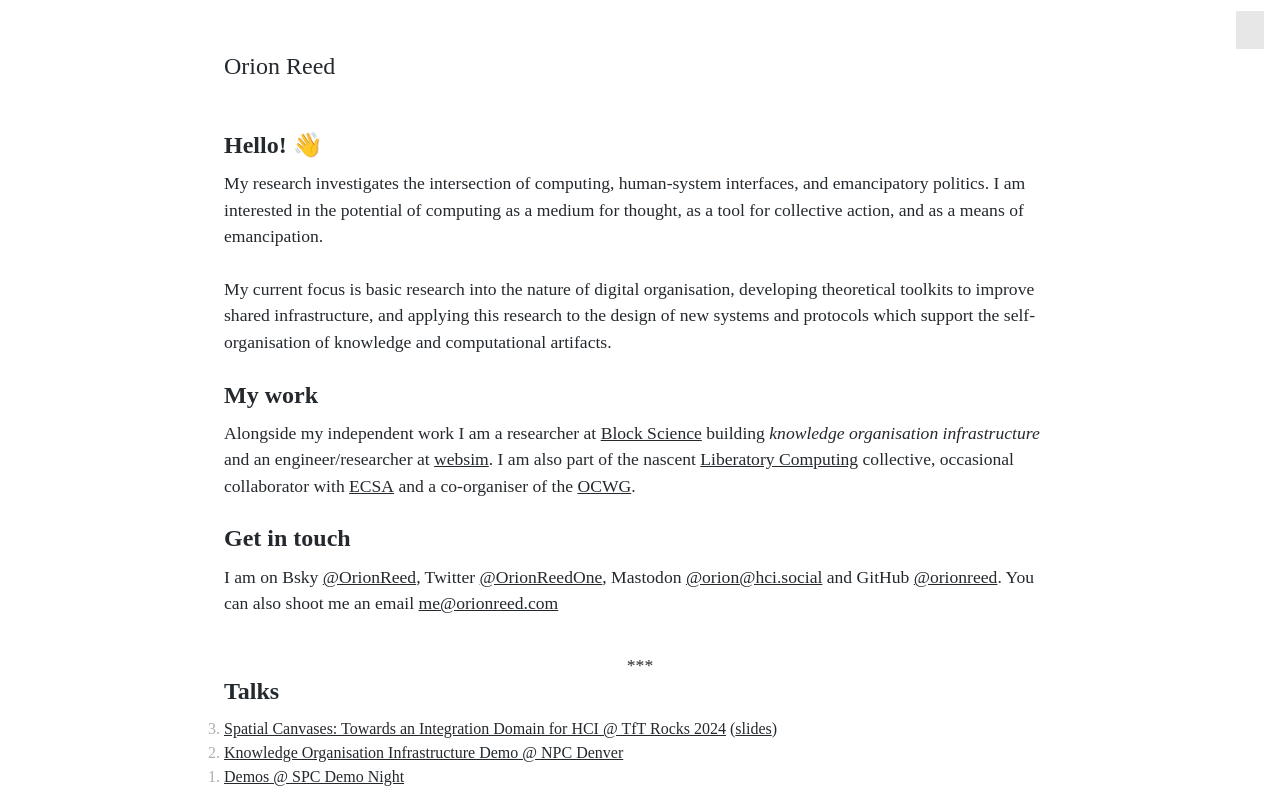
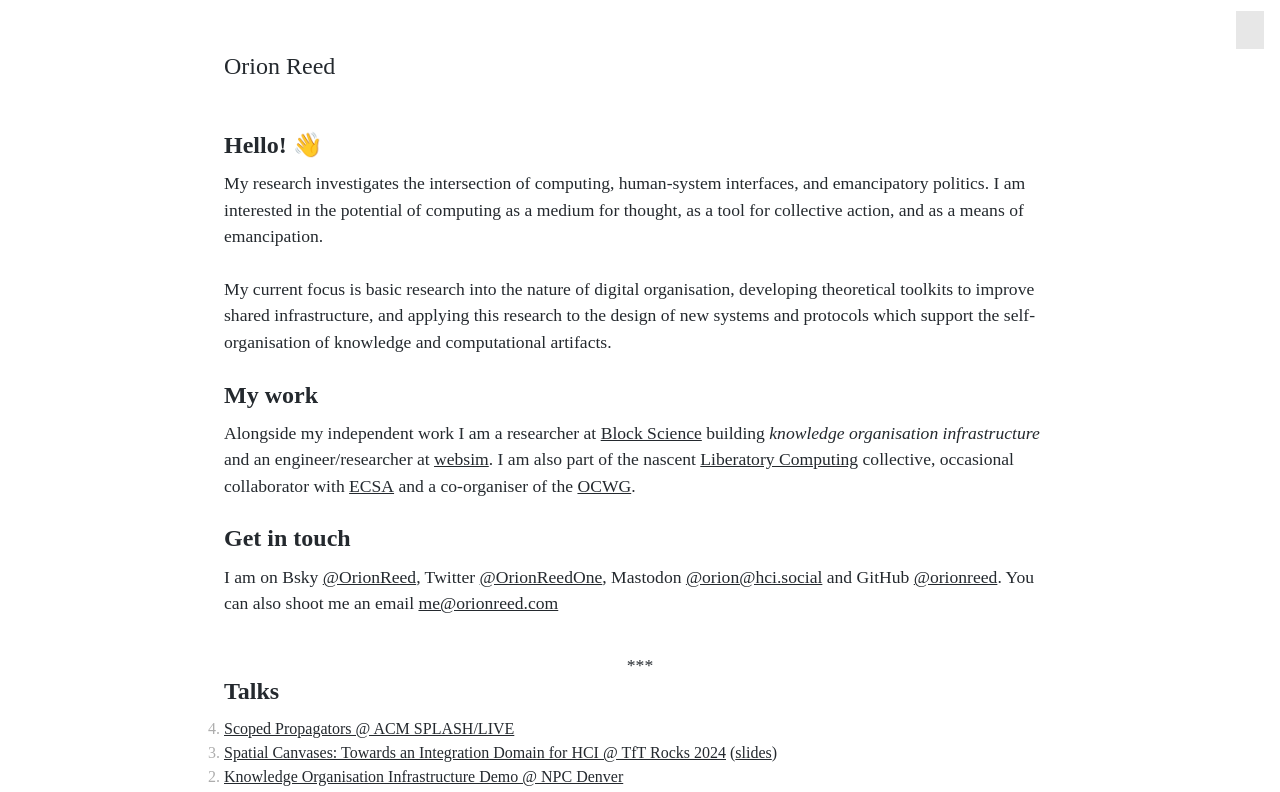
Before and after one commit to OrionReed/orionreed.com, a React (Vite) app: page / in a window 1280 px wide. Shown: the top 792 px of the page. Built offline with nearby package versions, Linux system fonts and the light colour scheme; grey boxes are pictures that could not be loaded; a web font is replaced by a local one.

Commit message:
add link

```diff
--- a/src/components/Default.tsx
+++ b/src/components/Default.tsx
@@ -45,6 +45,11 @@ export function Default() {
 
       <h2>Talks</h2>
       <ol reversed>
+        <li>
+          <a href="https://www.youtube.com/live/4GOeYylCMJI?si=doHwIImFAVXefCV8&t=29591">
+            Scoped Propagators @ ACM SPLASH/LIVE
+          </a>
+        </li>
         <li>
           <a href="https://www.youtube.com/watch?v=csGNVaB83Rk">
             Spatial Canvases: Towards an Integration Domain for HCI @ TfT Rocks
```
